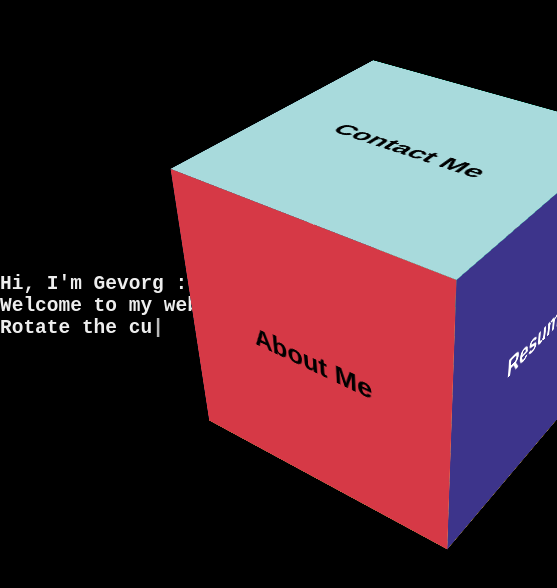
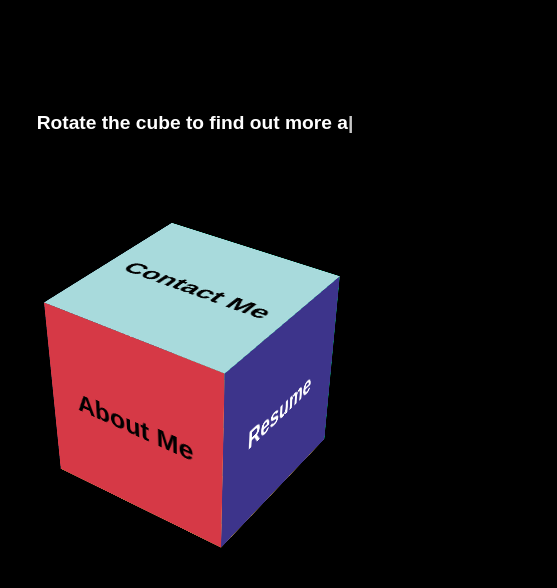
Before and after one commit to gevorgakopyan/gevorgakopyan.github.io, a React (Create React App) app: page / in a window 390 px wide. Shown: the part 138-726 px from the top of the page, 557 px wide, since content can reach past the window. Built offline with nearby package versions, Linux system fonts and the light colour scheme.

Commit message:
progress commit

```diff
--- a/package.json
+++ b/package.json
@@ -3,6 +3,10 @@
   "version": "0.1.0",
   "private": true,
   "dependencies": {
+    "@emotion/react": "^11.11.1",
+    "@emotion/styled": "^11.11.0",
+    "@mui/icons-material": "^5.14.14",
+    "@mui/material": "^5.14.14",
     "@testing-library/jest-dom": "^5.17.0",
     "@testing-library/react": "^13.4.0",
     "@testing-library/user-event": "^13.5.0",
--- a/src/App.css
+++ b/src/App.css
@@ -1,12 +1,17 @@
+.type-writer {
+  user-select: none;
+  color: white;
+}
+
 @keyframes blink {
-    from{
-        opacity: 0%;
-     }
-     to{
-         opacity: 100%;
-      }
+  from {
+    opacity: 0%;
   }
-  .type-writer::after{
-     content: "|";
-     animation: blink 1s infinite;
+  to {
+    opacity: 100%;
   }
+}
+.type-writer::after {
+  content: '|';
+  animation: blink 1s infinite;
+}
--- a/src/MainPage.css
+++ b/src/MainPage.css
@@ -1,13 +1,29 @@
-:root {
-  --cube-width: 300px;
-  --translateZ: 150px;
+@media (max-width: 425px) {
+  :root {
+    --cube-width: 200px;
+    --translateZ: 100px;
+  }
+}
+
+@media (min-width: 426px) {
+  :root {
+    --cube-width: 300px;
+    --translateZ: 150px;
+  }
+}
+
+@media (min-width: 1600px) {
+  :root {
+    --cube-width: 500px;
+    --translateZ: 250px;
+  }
 }
 
 body {
   margin: 0;
   padding: 0;
   height: 100vh;
-  font-family: "Poppins", sans-serif;
+  font-family: 'Poppins', sans-serif;
   background: #000;
 }
 
@@ -20,8 +36,9 @@ header {
 }
 
 .container {
-  max-width: 1000px;
+  /* max-width: 1000px; */
   margin: 0 auto;
+  width: 80vw;
 }
 
 header h1 {
@@ -44,6 +61,8 @@ header .sub-heading {
   transform-style: preserve-3d;
 }
 .cube-container .cube-face {
+  -webkit-user-drag: 'none';
+  user-select: 'none';
   width: var(--cube-width);
   height: var(--cube-width);
   text-decoration: none;
--- a/src/MainPage.js
+++ b/src/MainPage.js
@@ -1,4 +1,5 @@
 import React, { useRef, useState } from 'react';
+import { Box, Container, Grid } from '@mui/material';
 import { Link } from 'react-router-dom';
 import TypeWriter from './TypeWriter';
 import './MainPage.css';
@@ -11,14 +12,24 @@ const MainPage = () => {
   const [rotateX, setRotateX] = useState(-35);
   const [rotateY, setRotateY] = useState(-35);
   const rotationValue = 0.5;
+  const [linksDisabled, setLinksDisabled] = useState(false);
+  const stillDragging = useRef(true);
 
   const handleMouseDown = (event) => {
+    stillDragging.current = true;
+    setTimeout(() => {
+      if (stillDragging.current) {
+        setLinksDisabled(true);
+      }
+    }, 100);
     setIsDragging(true);
     setStartX(event.clientX);
     setStartY(event.clientY);
   };
 
   const handleMouseUp = () => {
+    stillDragging.current = false;
+    setLinksDisabled(false);
     setIsDragging(false);
   };
 
@@ -33,29 +44,97 @@ const MainPage = () => {
     setStartX(event.clientX);
     setStartY(event.clientY);
   };
-const Name = `
-Hi, I'm Gevorg :)
-Welcome to my website!
-Rotate the cube to find out more about me...`;
+  const Name = [
+    `Hi, I'm Ethan Jackson :)`,
+    'Welcome to my website!',
+    'Rotate the cube to find out more about me...',
+  ];
 
   return (
-    <div className="container" onMouseDown={handleMouseDown} onMouseUp={handleMouseUp} onMouseMove={handleMouseMove}>
-      <header>
-        <div className="left">
-          <h2><TypeWriter content={Name} speed={100} /></h2>
-        </div>
-        <div className="cube-container">
-          <div className="cube" ref={cubeRef} style={{ transform: `rotateX(${rotateX}deg) rotateY(${rotateY}deg)` }}>
-            <Link to="/about-me" className="cube-face front">About Me</Link>
-            <Link to="/experience" className="cube-face back">Experience</Link>
-            <Link to="/projects" className="cube-face left">Projects</Link>
-            <Link to="/resume" className="cube-face right">Resume</Link>
-            <Link to="/contact-me" className="cube-face top">Contact Me</Link>
-            <div className="cube-face bottom"></div>
+    <Grid
+      container
+      onMouseUp={handleMouseUp}
+      onMouseMove={handleMouseMove}
+      sx={{ height: '100vh', overflow: 'hidden', padding: '20vh 0' }}
+      alignItems='center'
+    >
+      <Grid
+        item
+        xs={12}
+        md={6}
+        sx={{
+          textAlign: { xs: 'center', md: 'left' },
+          // textAlign: 'left',
+          paddingLeft: { xs: '0', md: '10%', lg: '20%' },
+        }}
+      >
+        <h2>
+          <TypeWriter content={Name} speed={25} />
+        </h2>
+      </Grid>
+      <Grid
+        item
+        xs={12}
+        md={6}
+        onMouseDown={handleMouseDown}
+        sx={{
+          display: 'flex',
+          justifyContent: 'center',
+        }}
+      >
+        <div className='cube-container'>
+          <div
+            className='cube'
+            ref={cubeRef}
+            style={{
+              transform: `rotateX(${rotateX}deg) rotateY(${rotateY}deg)`,
+            }}
+          >
+            <Link
+              to='/about-me'
+              className='cube-face front'
+              draggable={false}
+              style={{ pointerEvents: linksDisabled ? 'none' : 'auto' }}
+            >
+              About Me
+            </Link>
+            <Link
+              to='/experience'
+              className='cube-face back'
+              draggable={false}
+              style={{ pointerEvents: linksDisabled ? 'none' : 'auto' }}
+            >
+              Experience
+            </Link>
+            <Link
+              to='/projects'
+              className='cube-face left'
+              draggable={false}
+              style={{ pointerEvents: linksDisabled ? 'none' : 'auto' }}
+            >
+              Projects
+            </Link>
+            <Link
+              to='/resume'
+              className='cube-face right'
+              draggable={false}
+              style={{ pointerEvents: linksDisabled ? 'none' : 'auto' }}
+            >
+              Resume
+            </Link>
+            <Link
+              to='/contact-me'
+              className='cube-face top'
+              draggable={false}
+              style={{ pointerEvents: linksDisabled ? 'none' : 'auto' }}
+            >
+              Contact Me
+            </Link>
+            <div className='cube-face bottom'></div>
           </div>
         </div>
-      </header>
-    </div>
+      </Grid>
+    </Grid>
   );
 };
 
--- a/src/TypeWriter.js
+++ b/src/TypeWriter.js
@@ -1,32 +1,53 @@
-import "./App.css";
-import { useState, useEffect } from "react";
+import './App.css';
+import { useState, useEffect, useRef } from 'react';
+import { Box } from '@mui/material';
 
-const TypeWriter = ({ content = "", speed = 100 }) => {
-  const [displayedContent, setDisplayedContent] = useState("");
-  const [index, setIndex] = useState(0);
+const TypeWriter = ({ content = '', speed = 100 }) => {
+  const [displayedContent, setDisplayedContent] = useState('');
+  const wordIdx = useRef(0);
+  const index = useRef(0);
+  const isTypingForward = useRef(true);
+  const isPaused = useRef(false);
+  const pauseTime = 1000;
 
   useEffect(() => {
     const animKey = setInterval(() => {
-      setIndex((prevIndex) => {
-        if (prevIndex >= content.length - 1) {
-          clearInterval(animKey);  // Clear the interval
-          return prevIndex;
+      if (isPaused.current) return;
+      setDisplayedContent(content[wordIdx.current].slice(0, index.current));
+      if (isTypingForward.current) {
+        if (index.current >= content[wordIdx.current].length) {
+          isPaused.current = true;
+          setTimeout(() => {
+            isTypingForward.current = false;
+            isPaused.current = false;
+          }, pauseTime);
+          return;
         }
-        return prevIndex + 1;
-      });
+        index.current += 1;
+      } else {
+        if (index.current < 1) {
+          isPaused.current = true;
+          setTimeout(() => {
+            wordIdx.current += 1;
+            if (wordIdx.current >= content.length) wordIdx.current = 0;
+            isTypingForward.current = true;
+            isPaused.current = false;
+          }, 100);
+          return;
+        }
+        return (index.current -= 1);
+      }
     }, speed);
 
     // Clear the interval when component unmounts or before starting a new interval
     return () => clearInterval(animKey);
   }, []);
 
-  useEffect(() => {
-    setDisplayedContent(
-      (prevDisplayedContent) => prevDisplayedContent + content[index]
-    );
-  }, [index]);
-
-  return <pre className="type-writer">{displayedContent}</pre>;
+  return (
+    <Box sx={{ fontSize: { xs: '1.2rem', sm: '1.6rem', lg: '2rem' } }}>
+      <p className='type-writer'>{displayedContent}</p>
+    </Box>
+  );
 };
 
 export default TypeWriter;
```
Also changed, not shown: 1 other file (tests, documents, lock files or other folders).
